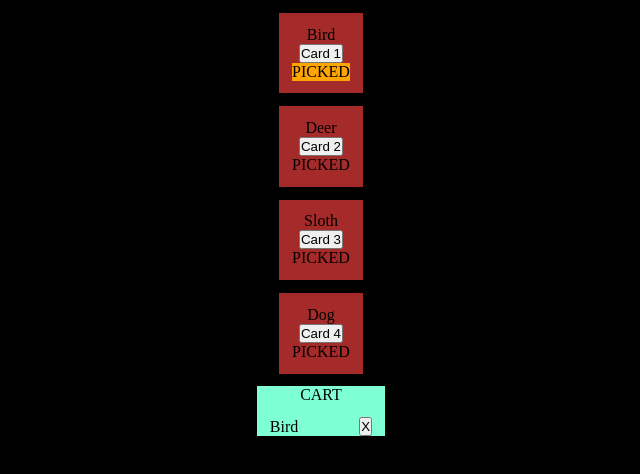
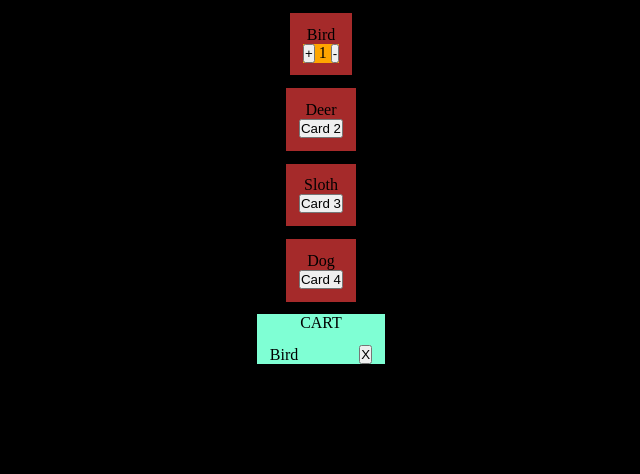
Before and after one commit to tonage72/ExpJS, a plain HTML site: page index.html in a window 1280 px wide. Both pictures are taken after a click on the button "Card 1". Shown: the whole page, without its empty margins (319-959 px from the left). Drawn offline with Linux system fonts and the light colour scheme.

Commit message:
experimenting

```diff
--- a/index.html
+++ b/index.html
@@ -13,28 +13,44 @@
 		<button class="button-add">
 			Card 1
 		</button>
-		<div class="picked-tag">PICKED</div>
+		<div class="div-picked-tag">
+			<button class="plus-button">+</button>
+			<span class="picked-tag"></span>
+			<button class="minus-button">-</button>
+		</div>
 	</div>
 	<div class="card">
 		<p class="card-desc">Deer</p>
 		<button class="button-add">
 			Card 2
 		</button>
-		<div class="picked-tag">PICKED</div>
+		<div class="div-picked-tag">
+			<button class="plus-button">+</button>
+			<span class="picked-tag"></span>
+			<button class="minus-button">-</button>
+		</div>
 	</div>
 	<div class="card">
 		<p class="card-desc">Sloth</p>
 		<button class="button-add">
 			Card 3
 		</button>
-		<div class="picked-tag">PICKED</div>
+		<div class="div-picked-tag">
+			<button class="plus-button">+</button>
+			<span class="picked-tag"></span>
+			<button class="minus-button">-</button>
+		</div>
 	</div>
 	<div class="card">
 		<p class="card-desc">Dog</p>
 		<button class="button-add">
 			Card 4
 		</button>
-		<div class="picked-tag">PICKED</div>
+		<div class="div-picked-tag">
+			<button class="plus-button">+</button>
+			<span class="picked-tag"></span>
+			<button class="minus-button">-</button>
+		</div>
 	</div>
 	<div class="cart">
 		CART
--- a/script.js
+++ b/script.js
@@ -3,6 +3,7 @@ const buttonAdd = document.querySelectorAll('.button-add')
 const cart = document.querySelector('.cart')
 const pickedTag = document.querySelectorAll('.picked-tag')
 const cardDesc = document.querySelectorAll('.card-desc')
+const divPickedTag = document.querySelectorAll('.div-picked-tag')
 
 card.forEach((card, index) => {
 	let addedCount = {[index]: 0}
@@ -13,9 +14,10 @@ card.forEach((card, index) => {
 
 function addToCart(card, index, addedCount) {
 	addedCount[index]++
-	console.log(addedCount)
+	buttonAdd[index].style.display = 'none'
+	divPickedTag[index].style.display = 'block'
+	pickedTag[index].textContent = addedCount[index]
 	const cartItem = document.createElement('div')
-	pickedTag[index].style.backgroundColor = 'orange'
 	cartItem.classList.add('cart-item')
 	cartItem.innerHTML = cardDesc[index].textContent
 	cart.appendChild(cartItem)
@@ -24,6 +26,8 @@ function addToCart(card, index, addedCount) {
 	deleteButton.classList.add('delete-button')
 	deleteButton.innerHTML = "X"
 	deleteButton.addEventListener('click', () => {
+		addedCount[index]--
+		pickedTag[index].textContent = addedCount[index]
 		cartItem.remove()
 	})
 	cartItem.appendChild(deleteButton)
--- a/style.css
+++ b/style.css
@@ -36,3 +36,8 @@ body {
 	align-items: center;
 	margin: 1cqi;
 }
+
+.div-picked-tag {
+	background-color: orange;
+	display: none;
+}
```
